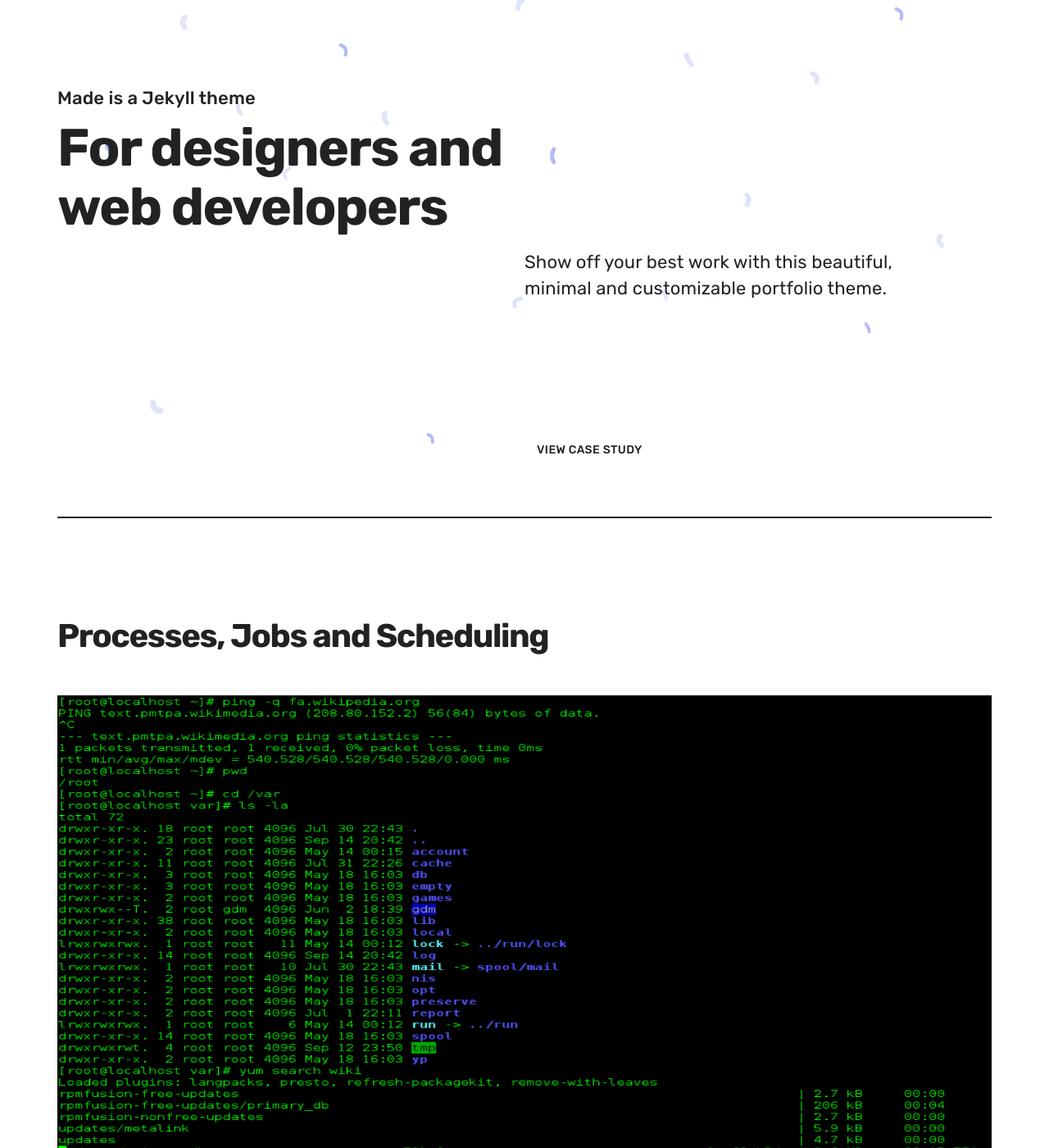
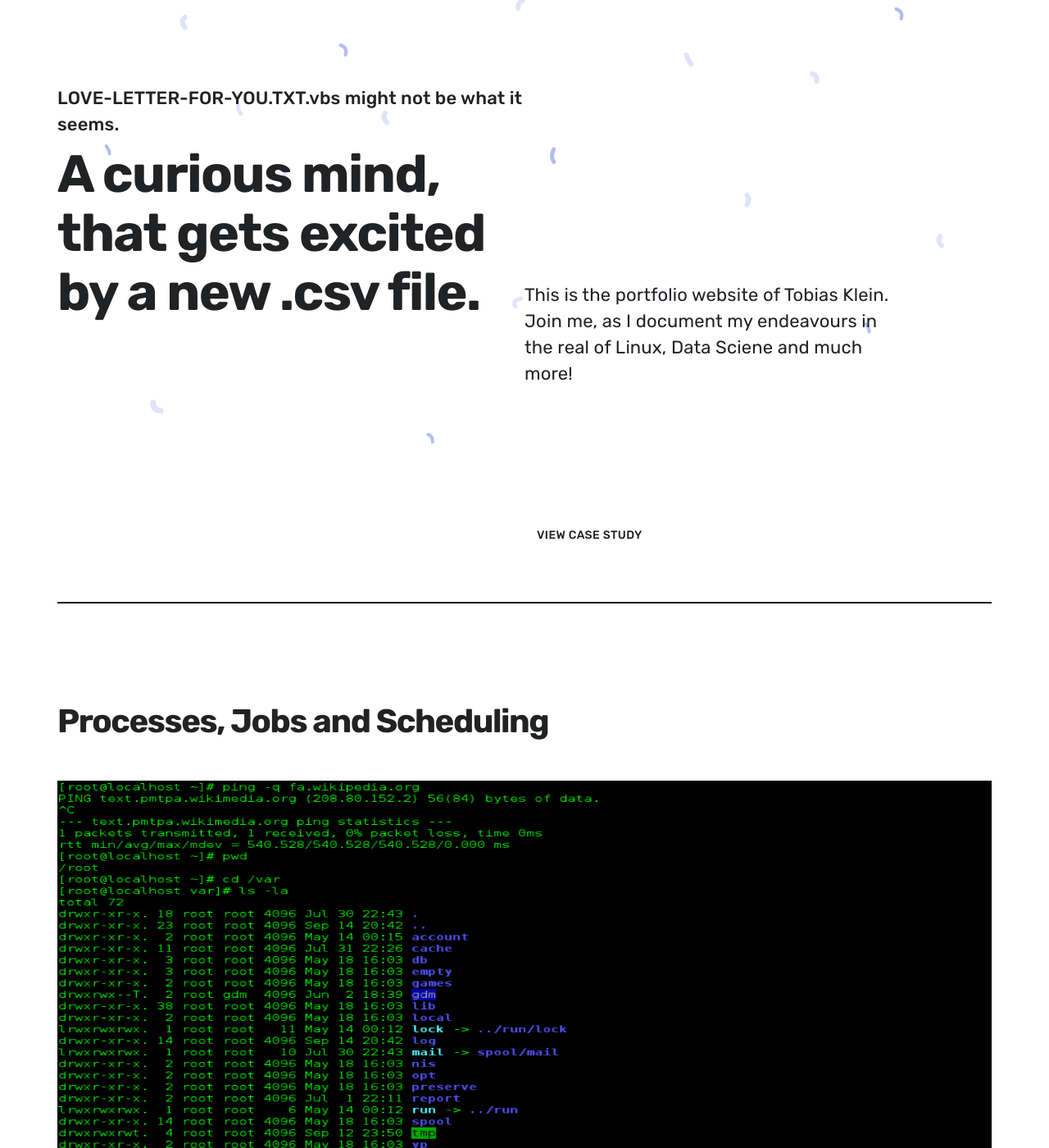
Before and after one commit to kletobias/kletobias.github.io, a Jekyll site: the page built from index.html, in a window 1280 px wide and 1400 px high. Shown: the whole window at 82% size. Built offline with Jekyll 4.4.1, drawn with Linux system fonts in a browser that asks for light colours; nearby versions of some CDN libraries; some web fonts are replaced; some of the changed text lies outside the part shown.

Commit message:
updating module5 for the website

```diff
--- a/index.html
+++ b/index.html
@@ -1,8 +1,8 @@
 ---
 layout: default
-overtitle: Made is a Jekyll theme
-title: For designers and web developers
-description: Show off your best work with this beautiful, minimal and customizable portfolio theme.
+overtitle: 'LOVE-LETTER-FOR-YOU.TXT.vbs might not be what it seems.'
+title: 'A curious mind, that gets excited by a new .csv file.'
+description: 'This is the portfolio website of Tobias Klein. Join me, as I document my endeavours in the real of Linux, Data Sciene and much more!'
 featured_image: /images/social.jpg
 ---
 
```
Also changed, not shown: _projects/Chapter_5-12.md (+1 -1 lines).
